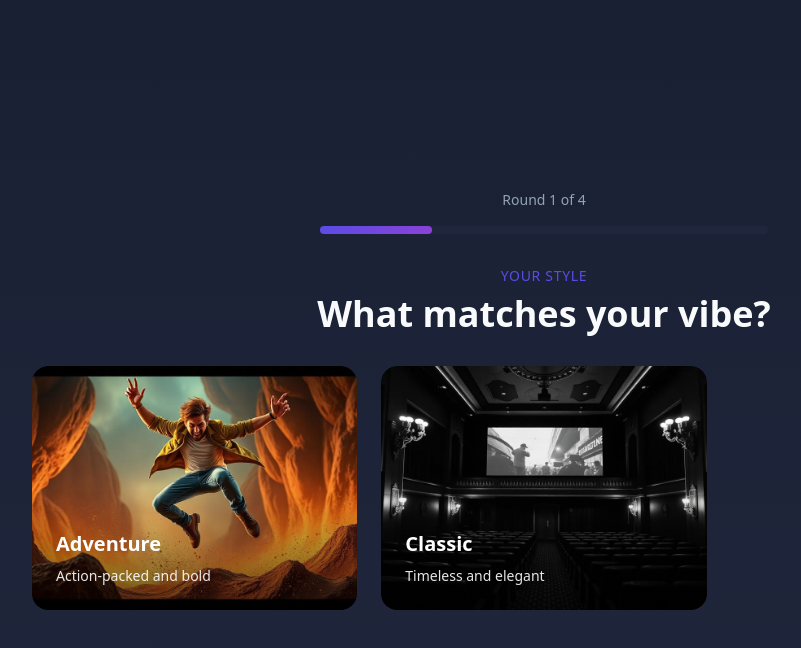
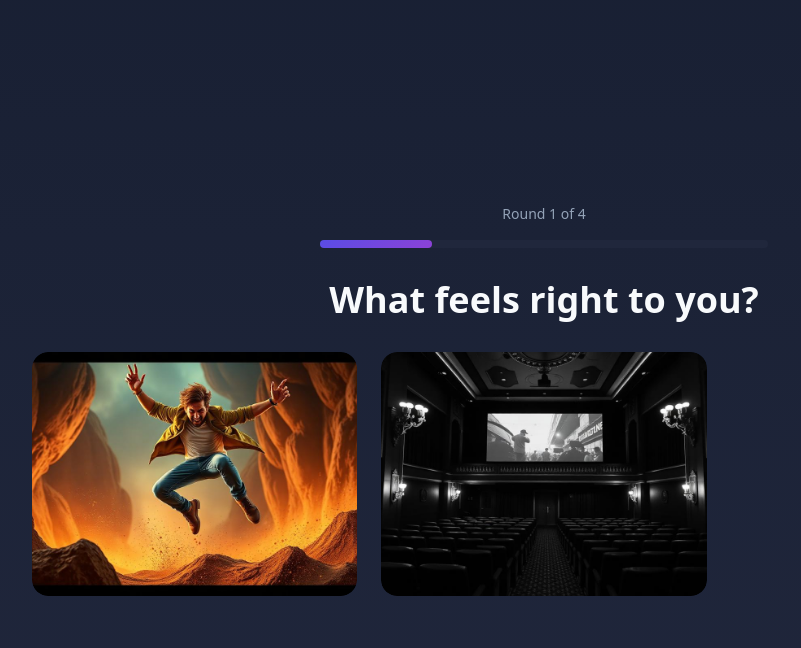
Before and after one commit to elSilveira/ai-canvas-scoops, a React (Vite) app: page / in a window 1280 px wide. Both pictures are taken after a click on the button "Start Game". Shown: the top 648 px of the page, without its empty margins (96-897 px from the left). Built offline with nearby package versions, Linux system fonts and the light colour scheme; the HTML template or start-up script is replaced by a standard one.

Commit message:
Refactor game text elements

```diff
--- a/src/components/ImageSelectionRound.tsx
+++ b/src/components/ImageSelectionRound.tsx
@@ -65,9 +65,6 @@ export const ImageSelectionRound = ({
 
         {/* Question */}
         <div className="text-center space-y-2 animate-fade-in">
-          <p className="text-sm font-medium text-ai-primary uppercase tracking-wider">
-            {round.category}
-          </p>
           <h2 className="text-3xl md:text-4xl font-bold text-foreground">
             {round.question}
           </h2>
@@ -92,20 +89,9 @@ export const ImageSelectionRound = ({
               <div className="relative aspect-[4/3] w-full overflow-hidden rounded-2xl">
                 <img
                   src={choice.image}
-                  alt={choice.title}
+                  alt="Choice option"
                   className="w-full h-full object-cover transition-transform duration-300 group-hover:scale-110"
                 />
-                <div className="absolute inset-0 bg-gradient-to-t from-black/60 via-transparent to-transparent" />
-
-                {/* Content */}
-                <div className="absolute bottom-0 left-0 right-0 p-6 text-left">
-                  <h3 className="font-bold text-white text-xl mb-2">
-                    {choice.title}
-                  </h3>
-                  <p className="text-white/90 text-sm">
-                    {choice.description}
-                  </p>
-                </div>
 
                 {/* Selection Indicator */}
                 {selectedChoice?.id === choice.id && (
--- a/src/pages/AIStudio.tsx
+++ b/src/pages/AIStudio.tsx
@@ -26,84 +26,84 @@ const AIStudio = () => {
   const rounds: Round[] = [
     {
       id: 'style',
-      category: 'Your Style',
-      question: 'What matches your vibe?',
+      category: '',
+      question: 'What feels right to you?',
       choices: [
         {
           id: 'adventure',
           image: adventureAction,
-          title: 'Adventure',
-          description: 'Action-packed and bold',
+          title: '',
+          description: '',
           value: 'Adventure'
         },
         {
           id: 'classic',
           image: classicRetro,
-          title: 'Classic',
-          description: 'Timeless and elegant',
+          title: '',
+          description: '',
           value: 'Classic'
         }
       ]
     },
     {
       id: 'sweetness',
-      category: 'Sweetness Level',
-      question: 'How sweet is your soul?',
+      category: '',
+      question: 'What feels right to you?',
       choices: [
         {
           id: 'light',
           image: lightFruit,
-          title: 'Light & Fresh',
-          description: 'Bright and refreshing',
+          title: '',
+          description: '',
           value: 'Light'
         },
         {
           id: 'rich',
           image: richChocolate,
-          title: 'Rich & Indulgent',
-          description: 'Deep and luxurious',
+          title: '',
+          description: '',
           value: 'Rich'
         }
       ]
     },
     {
       id: 'texture',
-      category: 'Texture Preference',
+      category: '',
       question: 'What feels right to you?',
       choices: [
         {
           id: 'smooth',
           image: smoothCream,
-          title: 'Smooth',
-          description: 'Silky and creamy',
+          title: '',
+          description: '',
           value: 'Smooth'
         },
         {
           id: 'crunchy',
           image: crunchyNuts,
-          title: 'Crunchy',
-          description: 'Textured and interesting',
+          title: '',
+          description: '',
           value: 'Crunchy'
         }
       ]
     },
     {
       id: 'toppings',
-      category: 'Final Touch',
-      question: 'What tops it off?',
+      category: '',
+      question: 'What feels right to you?',
       choices: [
         {
           id: 'sprinkles',
           image: rainbowSprinkles,
-          title: 'Rainbow Sprinkles',
-          description: 'Colorful and fun',
+          title: '',
+          description: '',
           value: 'Sprinkles'
         },
         {
           id: 'caramel',
           image: caramelDrizzle,
-          title: 'Caramel Drizzle',
-          description: 'Sweet and golden',
+          title: '',
+          description: '',
           value: 'Caramel'
         }
       ]
```
